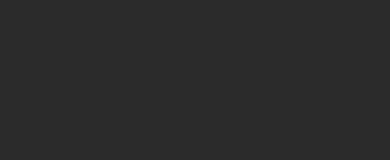
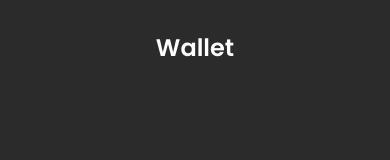
Before and after one commit to KennethEvolves/my-first-landing-page, a React (Vite) app: page / in a window 390 px wide. Shown: the top 160 px of the page. Built offline with nearby package versions, Linux system fonts and the light colour scheme.

Commit message:
added responsive design to TopBar.jsx component

```diff
--- a/src/components/TopBar.jsx
+++ b/src/components/TopBar.jsx
@@ -1,11 +1,11 @@
+
 const TopBar = () => {
     return (
-
-        <section className="w-1180 h-24 flex flex-row justify-between items-center">
+        <section className="w-full h-24 px-14 flex flex-row justify-between items-center max-xl:justify-center">
             <h1 className="font-semibold text-2xl">Wallet</h1>
-            <div className="flex flex-row text-lg">
-                <button className="w-44">Sign up</button>
-                <button className="w-44 h-14 bg-purple text-primarycolor rounded-2xl">Log in</button>
+            <div className="flex flex-row text-lg max-xl:hidden">
+                <button className="w-44 h-12">Sign up</button>
+                <button className="w-44 h-12 bg-purple text-primarycolor rounded-2xl">Log in</button>
             </div>
         </section>
     )
```
